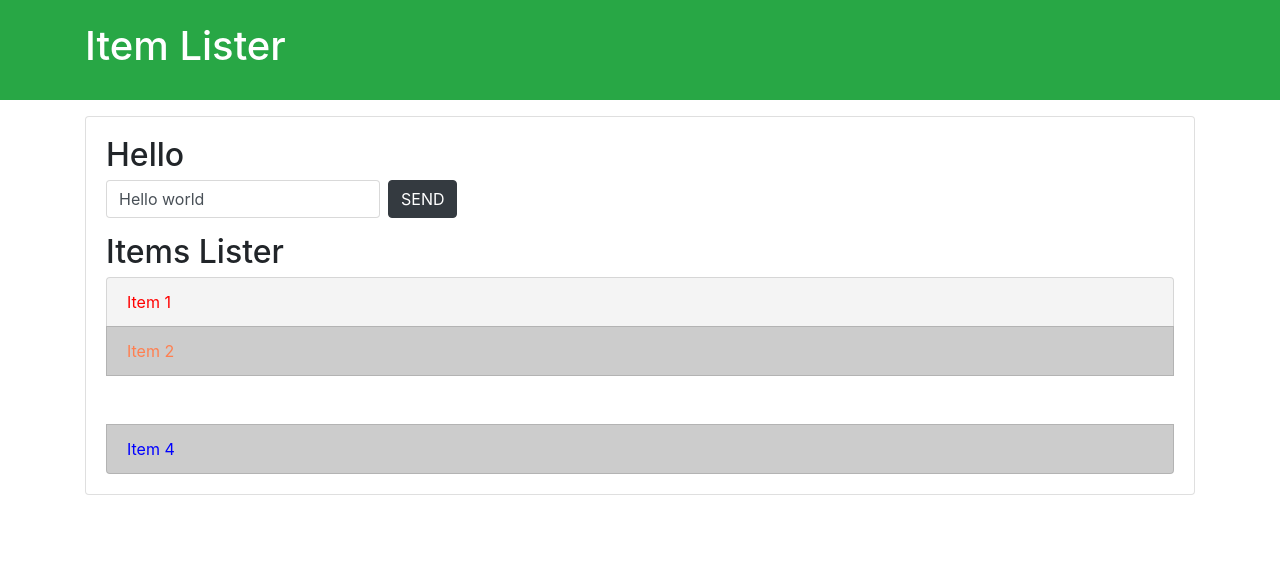
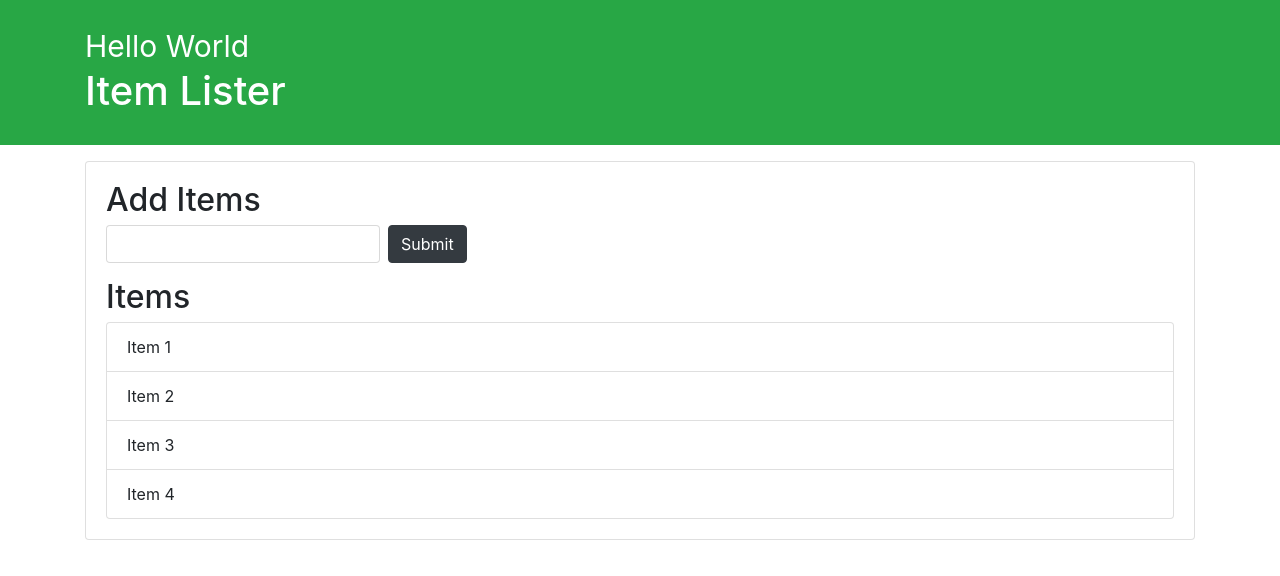
Before and after one commit to pujachitale/DOM, a plain HTML site: page index.html in a window 1280 px wide. Drawn offline with nearby package versions, Linux system fonts and the light colour scheme.

Commit message:
first commit

```diff
--- a/Dom.js
+++ b/Dom.js
@@ -61,41 +61,114 @@
 // header.style.borderBottom='solid 4px black'
 
 
-var input=document.querySelector('input')
-input.value='Hello world'
+// var input=document.querySelector('input')
+// input.value='Hello world'
 
-var submit = document.querySelector('input[type="submit"]')
-submit.value="SEND"
+// var submit = document.querySelector('input[type="submit"]')
+// submit.value="SEND"
 
-var item= document.querySelector(".list-group-item")
-item.style.color="red"
+// var item= document.querySelector(".list-group-item")
+// item.style.color="red"
 
-var lastItem= document.querySelector(".list-group-item:last-child")
-lastItem.style.color= "blue"
+// var lastItem= document.querySelector(".list-group-item:last-child")
+// lastItem.style.color= "blue"
 
-var seconditem=document.querySelector(".list-group-item:nth-child(2) ")
-seconditem.style.color="coral"
+// var seconditem=document.querySelector(".list-group-item:nth-child(2) ")
+// seconditem.style.color="coral"
 
-var seconditem=document.querySelector(".list-group-item:nth-child(2)")
-seconditem.style.backgroundColor="green"
+// var seconditem=document.querySelector(".list-group-item:nth-child(2)")
+// seconditem.style.backgroundColor="green"
 
 
-var thirditem=document.querySelector(".list-group-item:nth-child(3)")
-console.log(thirditem)
-thirditem.style.visibility="hidden"
+// var thirditem=document.querySelector(".list-group-item:nth-child(3)")
+// console.log(thirditem)
+// thirditem.style.visibility="hidden"
 
 
 
 
-// queryselectorAll
-var titles=document.querySelectorAll('.title')
-console.log(titles)
-titles[0].textContent="Hello"
+// // queryselectorAll
+// var titles=document.querySelectorAll('.title')
+// console.log(titles)
+// titles[0].textContent="Hello"
 
-var odd=document.querySelectorAll('li:nth-child(odd)')
-var even=document.querySelectorAll('li:nth-child(even)')
+// var odd=document.querySelectorAll('li:nth-child(odd)')
+// var even=document.querySelectorAll('li:nth-child(even)')
 
-for(var i=0;i<odd.length;i++){
-    odd[i].style.backgroundColor='#f4f4f4'
-    even[i].style.backgroundColor='#ccc'
-}
+// for(var i=0;i<odd.length;i++){
+//     odd[i].style.backgroundColor='#f4f4f4'
+//     even[i].style.backgroundColor='#ccc'
+// }
+
+
+// TRAVERSING THE DOM
+var itemlist=document.querySelector('#items')
+// ParentNode
+// console.log(itemlist.parentNode)
+// itemlist.parentNode.style.backgroundColor="#f4f4f4"
+// console.log(itemlist.parentNode.parentNode,parentNode)
+
+// ParentElement
+// console.log(itemlist.parentElement)
+// itemlist.parentElement.style.backgroundColor="#f4f4f4"
+// console.log(itemlist.parentElement.parentElement.parentElement)
+
+// CHILDNODE
+// console.log(itemlist.childNodes)
+
+// console.log(itemlist.children)
+// console.log(itemlist.children[1])
+// itemlist.children[1].style.background="yellow"
+
+// // FirstChild
+// console.log(itemlist.firstChild)
+
+// // FirstElementChild
+// console.log(itemlist.firstElementChild)
+// itemlist.firstElementChild.textContent="Hello 1"
+
+// // lastElementChild
+// console.log(itemlist.lastElementChild)
+// itemlist.lastElementChild.textContent="Hello 4"
+
+// // NextSibling
+// console.log(itemlist.nextSibling)
+
+// // NextElementSibling
+// console.log(itemlist.nextElementSibling)
+
+// // privious Sibling
+// console.log(itemlist.previousSibling)
+
+// // privious elementsibling
+// console.log(itemlist.previousElementSibling)
+// itemlist.previousElementSibling.style.color="green"
+
+// // create Element
+
+// create a Div
+var newDiv= document.createElement("div")
+
+// Add class
+newDiv.className='hello'
+
+// add id
+newDiv.id='hello1'
+
+// add attr
+newDiv.setAttribute('title','Hello Div')
+
+// create text node
+var newdivtext=document.createTextNode('Hello World')
+
+// Add text to div
+newDiv.appendChild(newdivtext)
+
+var container=document.querySelector('header .container')
+var h1=document.querySelector('header h1')
+
+console.log(newDiv)
+
+newDiv.style.fontSize='30px'
+
+container.insertBefore(newDiv,h1)
--- a/index.html
+++ b/index.html
@@ -21,7 +21,7 @@
       <input type="text" class="form-control mr-2">
       <input type="submit" class="btn btn-dark" value="Submit">
     </form>
-    <h2 class="title">Items Lister</h2>
+    <h2 class="title">Items </h2>
     <ul id="items" class="list-group">
       <li class="list-group-item">Item 1</li>
       <li class="list-group-item">Item 2</li>
```
